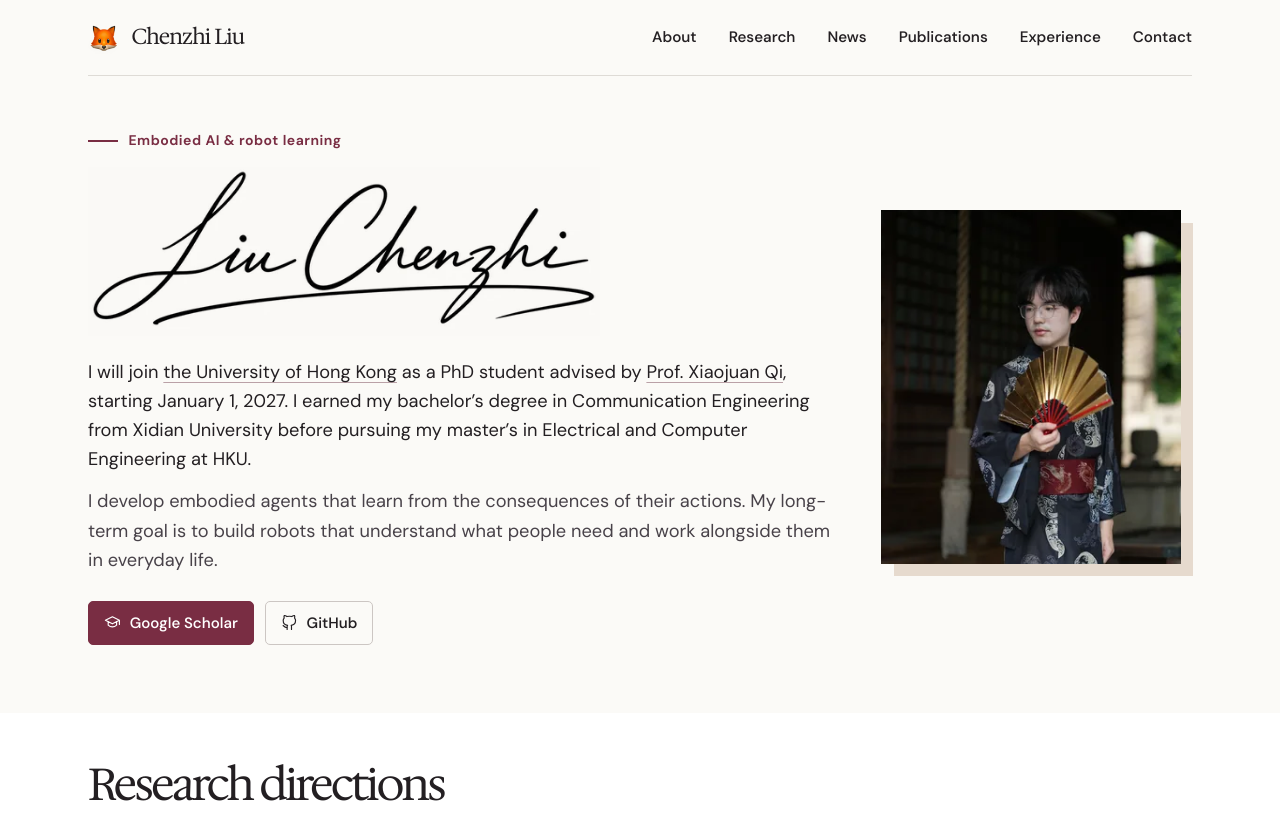
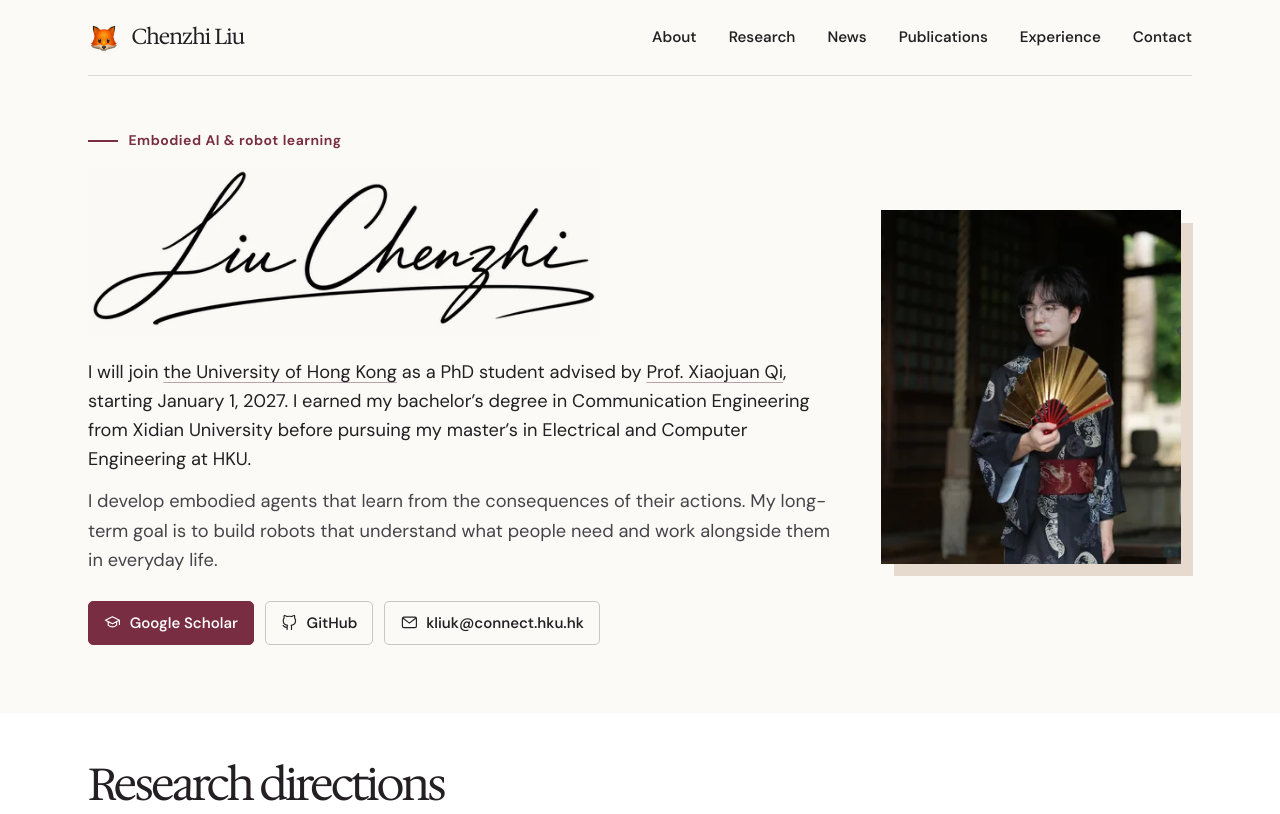
Before and after one commit to kaiknower/liuchenzhi, a plain HTML site: page index.html in a window 1280 px wide. Shown: the top 814 px of the page. Drawn offline with Linux system fonts and the light colour scheme.

Commit message:
Add contact email alongside research profiles

```diff
--- a/index.html
+++ b/index.html
@@ -37,12 +37,15 @@
             <p>I will join <a href="https://www.hku.hk/">the University of Hong Kong</a> as a PhD student advised by <a href="https://ece.hku.hk/people/xjqi/">Prof. Xiaojuan Qi</a>, starting <time datetime="2027-01-01">January 1, 2027</time>. I earned my bachelor’s degree in Communication Engineering from Xidian University before pursuing my master’s in Electrical and Computer Engineering at HKU.</p>
             <p>I develop embodied agents that learn from the consequences of their actions. My long-term goal is to build robots that understand what people need and work alongside them in everyday life.</p>
           </div>
-          <div class="profile-links" aria-label="Research profiles">
+          <div class="profile-links" role="group" aria-label="Research profiles and email">
             <a class="scholar" href="https://scholar.google.com/citations?user=D7RZ5kYAAAAJ&amp;hl=en">
               <svg viewBox="0 0 24 24" aria-hidden="true"><path d="m2 9 10-5 10 5-10 5zM6 11v5c3.4 3.2 8.6 3.2 12 0v-5M22 9v6"/></svg>Google Scholar
             </a>
             <a href="https://github.com/kaiknower">
               <svg viewBox="0 0 24 24" aria-hidden="true"><path d="M9 19c-4.1 1.4-4.1-2-6-2.4M15 22v-3.5c0-1 .1-1.6-.5-2.3 3.1-.35 6.3-1.5 6.3-6.8 0-1.5-.5-2.7-1.4-3.6.15-.36.6-1.8-.13-3.55 0 0-1.17-.37-3.82 1.4a13.4 13.4 0 0 0-6.96 0C5.84 1.88 4.67 2.25 4.67 2.25c-.73 1.76-.27 3.19-.14 3.55a5.1 5.1 0 0 0-1.4 3.6c0 5.27 3.2 6.45 6.26 6.8-.57.59-.64 1.36-.64 2.3V22"/></svg>GitHub
+            </a>
+            <a href="mailto:kliuk@connect.hku.hk">
+              <svg viewBox="0 0 24 24" aria-hidden="true"><rect x="2" y="4.5" width="20" height="15" rx="2"/><path d="m3 6 9 7 9-7"/></svg>kliuk@connect.hku.hk
             </a>
           </div>
         </div>
```
